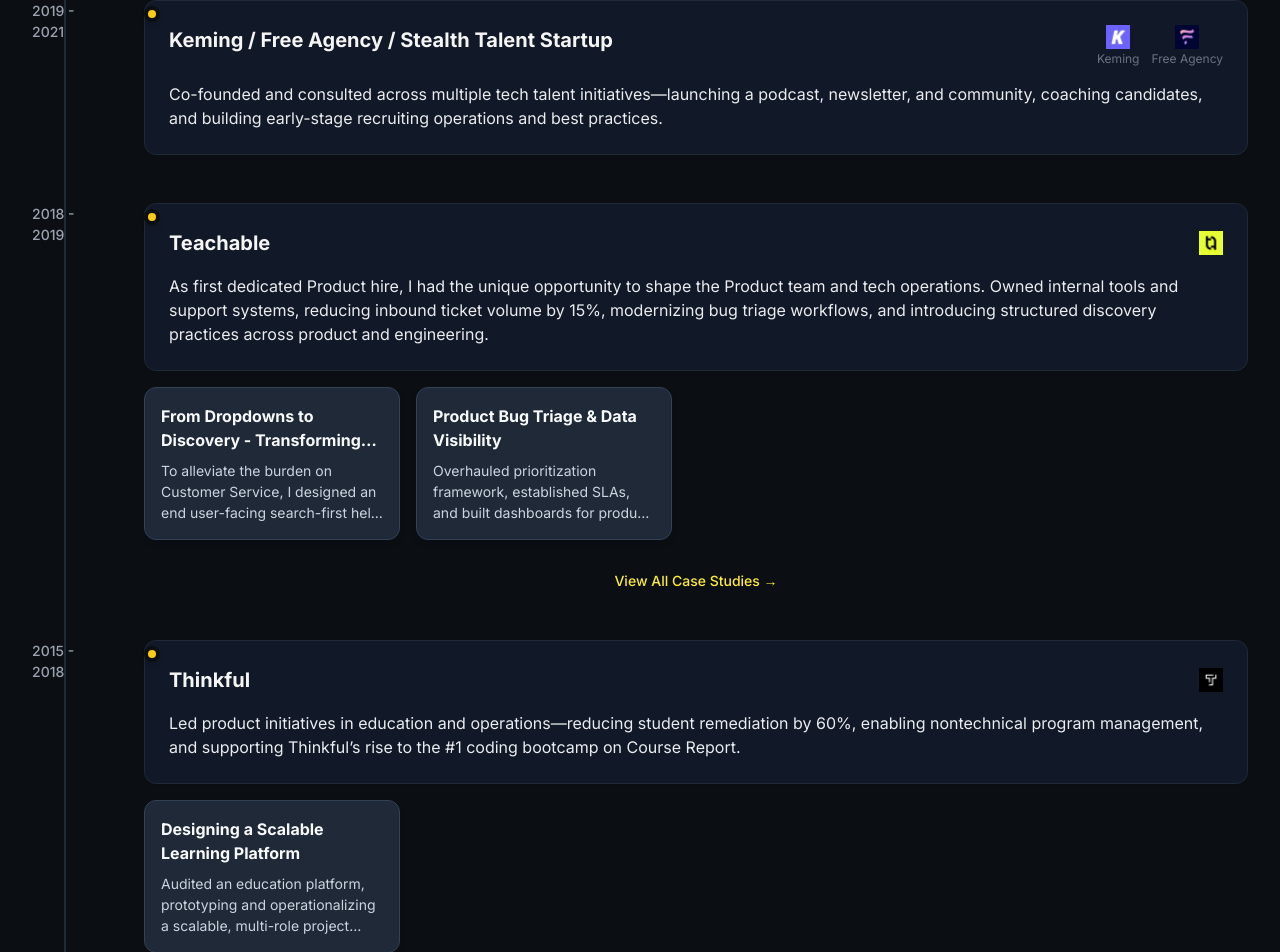
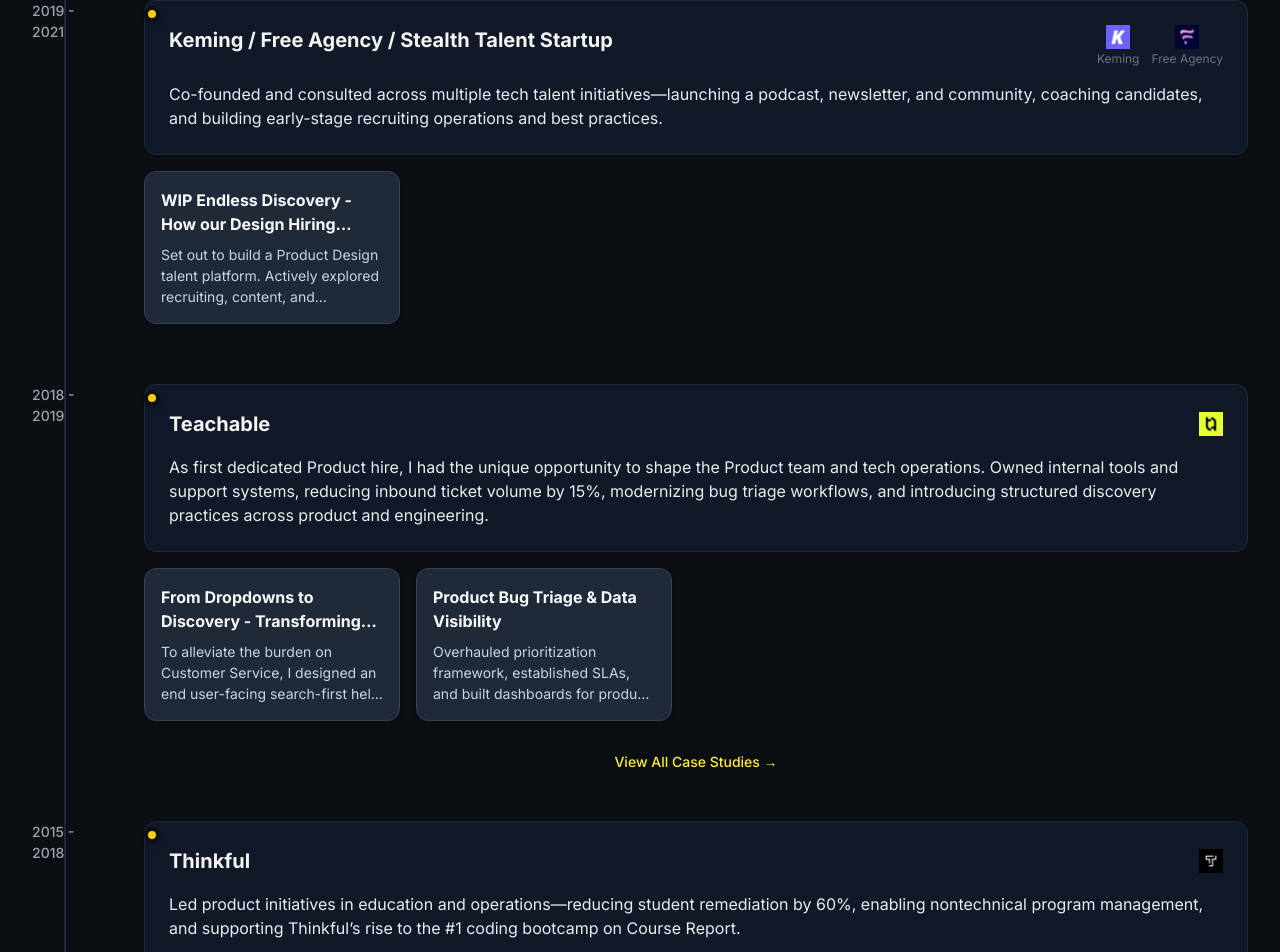
Before and after one commit to varunrajan/portfolio, a Next.js app: page / in a window 1280 px wide. Shown: the part 2006-2958 px from the top of the page. Built offline with nearby package versions, Linux system fonts and the light colour scheme.

Commit message:
Enable caseStudyCompanies timeline property and logic

```diff
--- a/src/app/page.tsx
+++ b/src/app/page.tsx
@@ -57,6 +57,7 @@
       company: 'Keming / Free Agency / Stealth Talent Startup',
       summary:
         'Co-founded and consulted across multiple tech talent initiatives—launching a podcast, newsletter, and community, coaching candidates, and building early-stage recruiting operations and best practices.',
+      caseStudyCompanies: ['Keming'],
       logos: [
           { src: '/logos/keming.jpeg', alt: 'Keming', label: 'Keming' },
           { src: '/logos/freeagency.jpeg', alt: 'Free Agency', label: 'Free Agency' },
--- a/src/components/Timeline.tsx
+++ b/src/components/Timeline.tsx
@@ -16,6 +16,8 @@
   company?: string;
   /** Optional client/company logos (typically 1–3). Renders nothing if empty/undefined. */
   logos?: LogoItem[];
+  /** Optional explicit list of company names whose case studies to show. Overrides default company-name matching. */
+  caseStudyCompanies?: string[];
   link?: {
     href: string;
     label: string;
@@ -62,10 +64,16 @@
 
       <div className="space-y-lg">
         {entries.map((entry, idx) => {
-          // Find all matching case studies by company name
-          const matchingCaseStudies = entry.company
-            ? caseStudies.filter(cs => cs.company.toLowerCase() === entry.company?.toLowerCase())
-            : [];
+          // Find matching case studies: use caseStudyCompanies if provided, else match by entry.company
+          const matchingCaseStudies = entry.caseStudyCompanies?.length
+            ? caseStudies.filter(cs =>
+                entry.caseStudyCompanies!.some(
+                  name => cs.company.toLowerCase() === name.toLowerCase()
+                )
+              )
+            : entry.company
+              ? caseStudies.filter(cs => cs.company.toLowerCase() === entry.company?.toLowerCase())
+              : [];
 
           return (
             <div key={idx} className="relative flex gap-lg">
```
